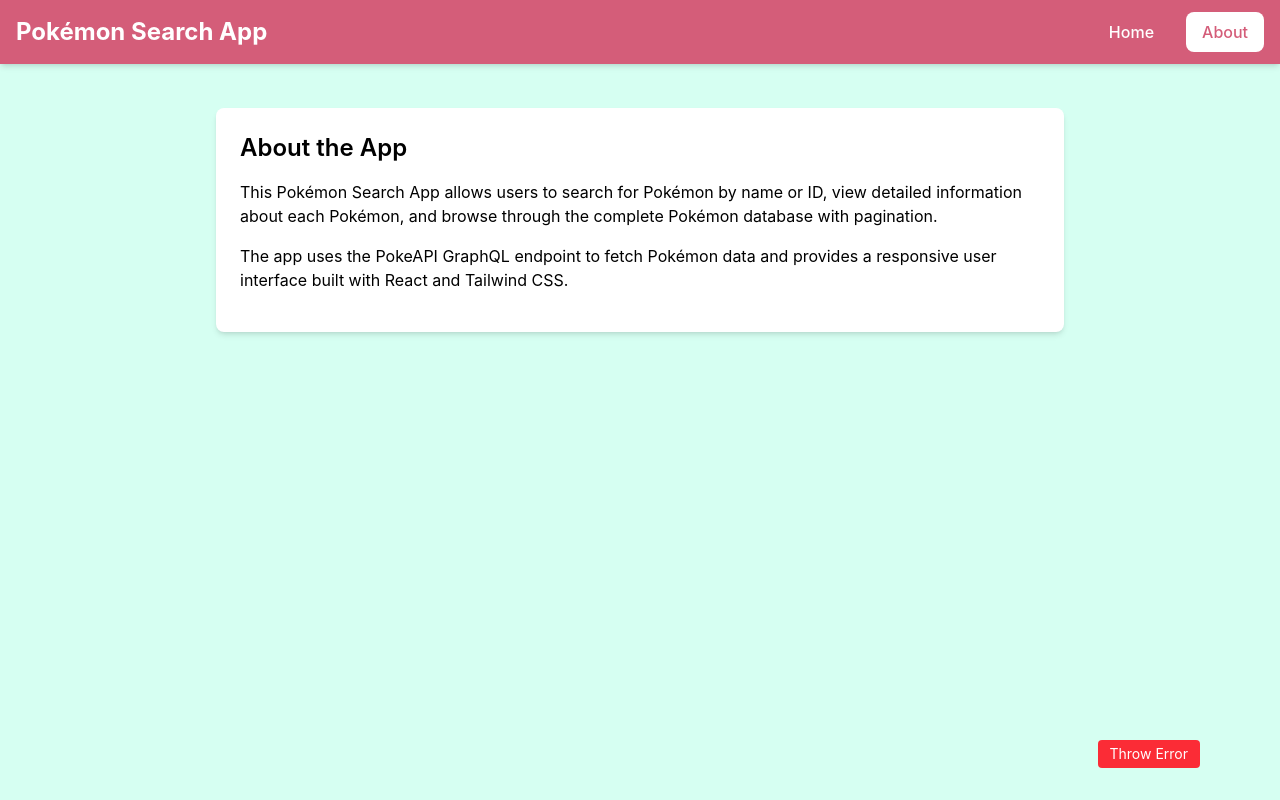
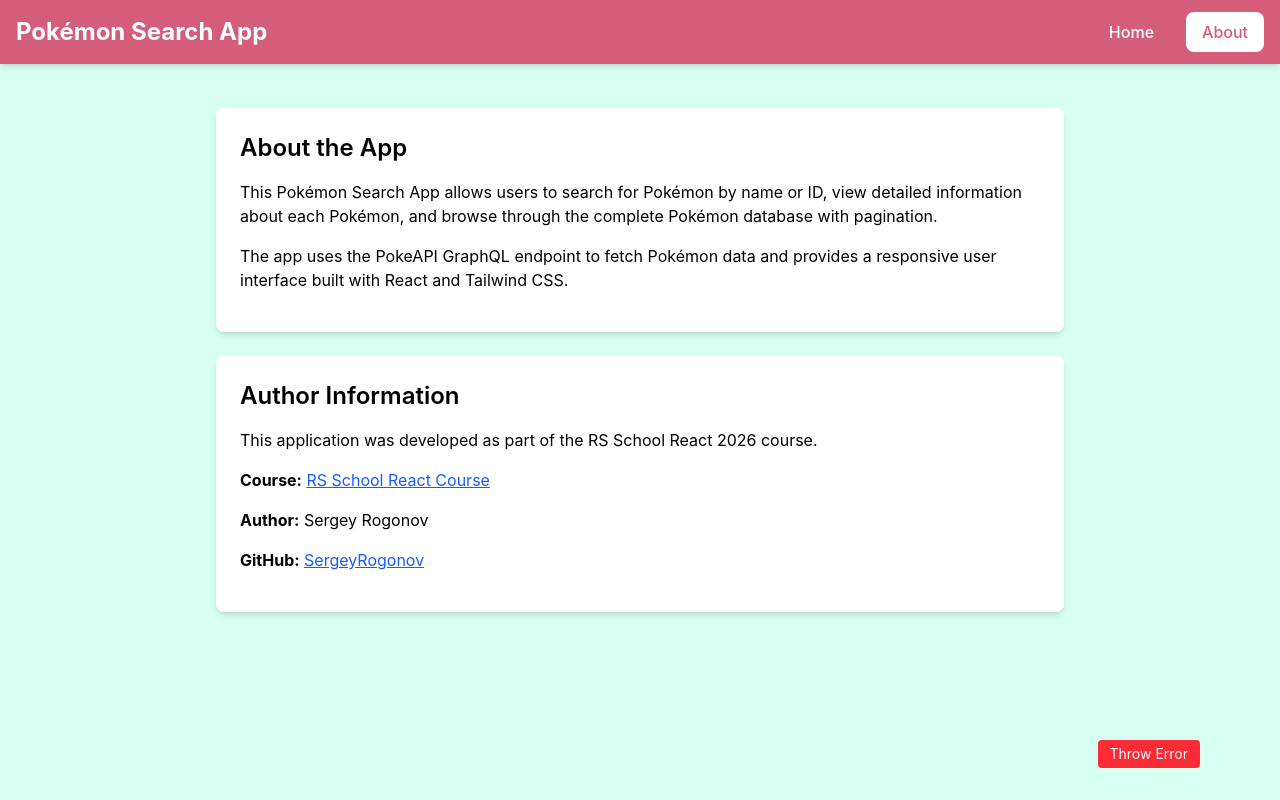
Before and after one commit to SergeyRogonov/rs-school-2026-react, a React (Vite) app: page /rs-school-2026-react/about in a window 1280 px wide. Built offline with nearby package versions, Linux system fonts and the light colour scheme.

Commit message:
chore: add author information to About page

```diff
--- a/src/components/About.tsx
+++ b/src/components/About.tsx
@@ -14,6 +14,39 @@
           CSS.
         </p>
       </div>
+
+      <div className="bg-white rounded-lg shadow-md p-6">
+        <h2 className="text-2xl font-semibold mb-4">Author Information</h2>
+        <p className="mb-4">
+          This application was developed as part of the RS School React 2026
+          course.
+        </p>
+        <p className="mb-4">
+          <strong>Course:</strong>{' '}
+          <a
+            href="https://rs.school/react/"
+            target="_blank"
+            rel="noopener noreferrer"
+            className="text-blue-600 hover:text-blue-800 underline"
+          >
+            RS School React Course
+          </a>
+        </p>
+        <p className="mb-4">
+          <strong>Author:</strong> Sergey Rogonov
+        </p>
+        <p className="mb-4">
+          <strong>GitHub:</strong>{' '}
+          <a
+            href="https://github.com/SergeyRogonov"
+            target="_blank"
+            rel="noopener noreferrer"
+            className="text-blue-600 hover:text-blue-800 underline"
+          >
+            SergeyRogonov
+          </a>
+        </p>
+      </div>
     </div>
   );
 }
```
